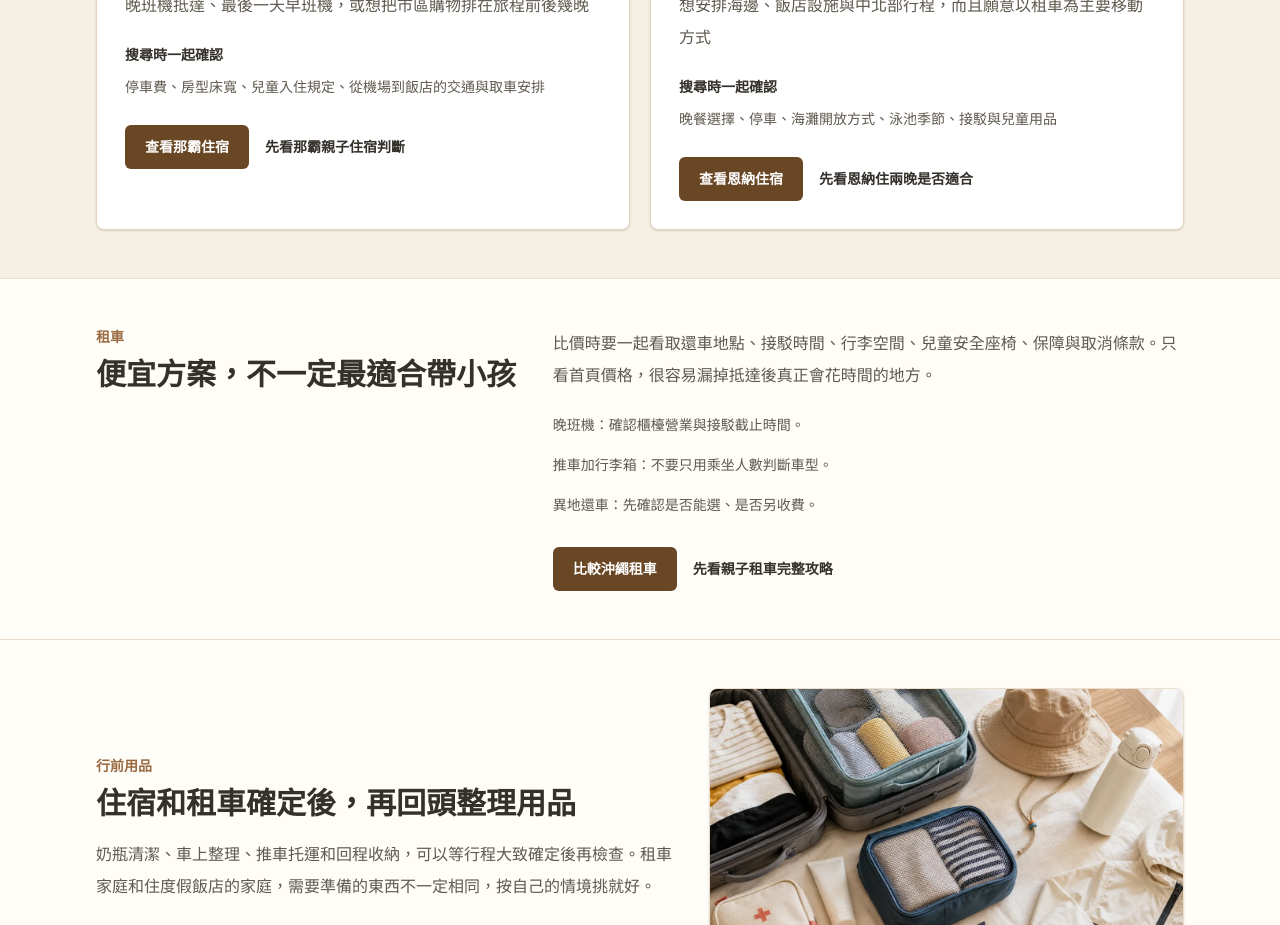
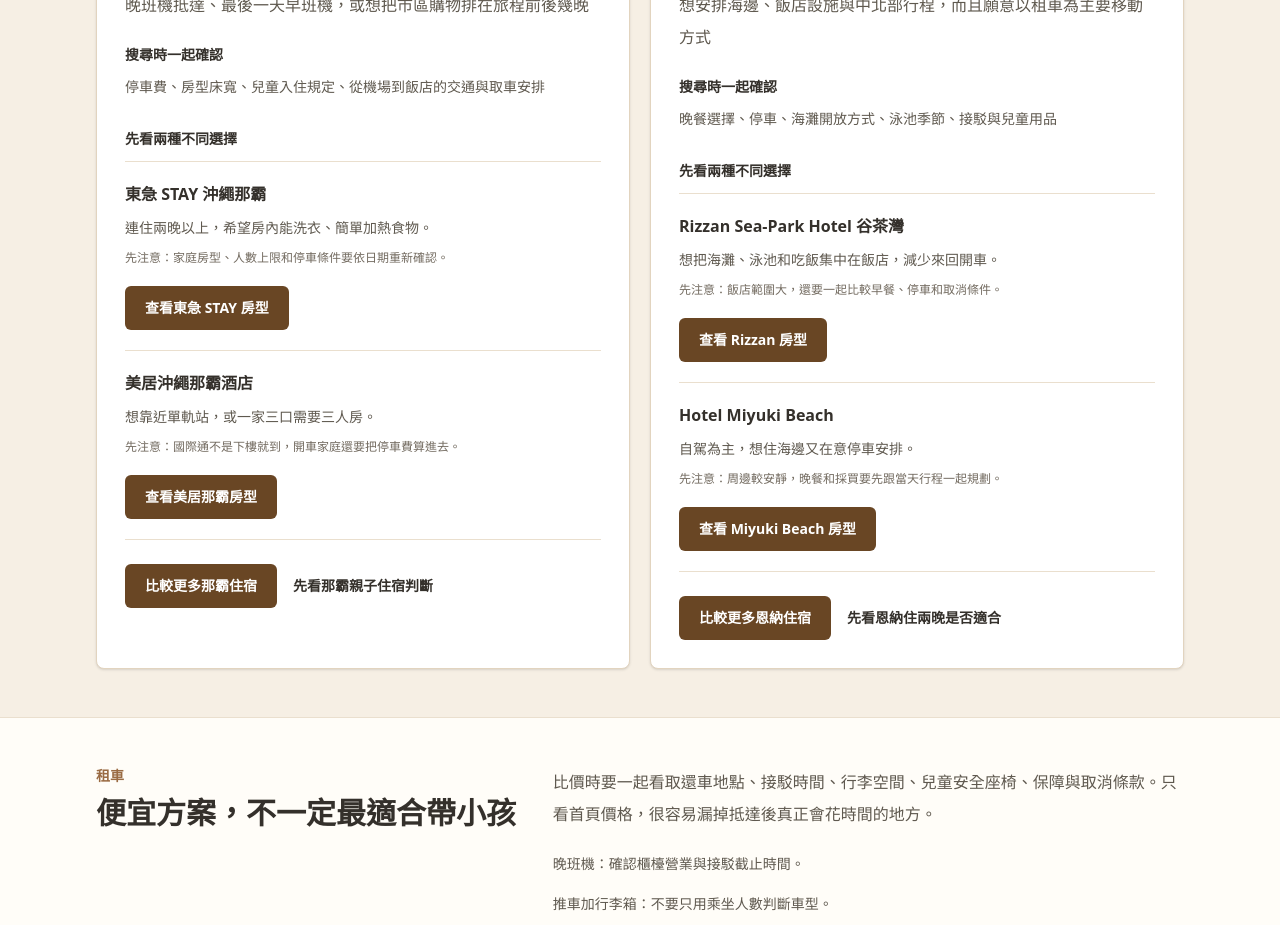
Before and after one commit to wei96-travel/okinawa-family-travel-blog, a Next.js app: page /okinawa-family-trip-booking in a window 1280 px wide. Shown: the part 1400-2325 px from the top of the page. Built offline with nearby package versions, Linux system fonts and the light colour scheme; no server answers.

Commit message:
Add hotel affiliate choices

```diff
--- a/100_Todo/plans/2026-07-26-hotel-and-emergency-product-candidates.md
+++ b/100_Todo/plans/2026-07-26-hotel-and-emergency-product-candidates.md
@@ -80,7 +80,7 @@
 
 ## 下一步
 
-- 先把 4 個已核對的 Trip.com 深層連結補進相符住宿文章與 `/okinawa-family-trip-booking`，上線前逐一測試。
+- 4 個已核對的 Trip.com 深層連結已補進相符住宿文章與 `/okinawa-family-trip-booking`，並完成手機版、追蹤代碼與 `sponsored` 屬性檢查。
 - 其餘 3 間飯店只有在文章真的需要更多選擇時才建立連結，不為了湊數增加按鈕。
 - 蝦皮繼續找「兒童攜帶式尿壺」與「凝固型拋棄式尿袋」，規格與限制核對完成後各留 2～3 個候選給使用者挑。
 - 商品連結確認後再補進 `/okinawa-family-travel-gear` 與相符文章；同一篇不要塞滿所有商品。
--- a/app/okinawa-family-trip-booking/page.tsx
+++ b/app/okinawa-family-trip-booking/page.tsx
@@ -30,7 +30,25 @@
     href:
       "https://tw.trip.com/hotels/naha-hotels-list-92573/?Allianceid=8075670&SID=305605448&trip_sub1=hub_stay_naha&trip_sub3=D18913050",
     articleHref: "/blog/naha-family-stay-guide",
-    articleLabel: "先看那霸親子住宿判斷"
+    articleLabel: "先看那霸親子住宿判斷",
+    hotels: [
+      {
+        name: "東急 STAY 沖繩那霸",
+        buttonLabel: "查看東急 STAY 房型",
+        fit: "連住兩晚以上，希望房內能洗衣、簡單加熱食物。",
+        reminder: "家庭房型、人數上限和停車條件要依日期重新確認。",
+        href:
+          "https://tw.trip.com/hotels/naha-hotel-detail-45987505/tokyu-stay-okinawa-naha/?Allianceid=8075670&SID=305605448&trip_sub1=hotel_tokyu_stay_naha&trip_sub3=D18926539"
+      },
+      {
+        name: "美居沖繩那霸酒店",
+        buttonLabel: "查看美居那霸房型",
+        fit: "想靠近單軌站，或一家三口需要三人房。",
+        reminder: "國際通不是下樓就到，開車家庭還要把停車費算進去。",
+        href:
+          "https://tw.trip.com/hotels/naha-hotel-detail-1572595/mercure-okinawa-naha/?Allianceid=8075670&SID=305605448&trip_sub1=hotel_mercure_naha&trip_sub3=D18926581"
+      }
+    ]
   },
   {
     area: "恩納",
@@ -39,7 +57,25 @@
     href:
       "https://tw.trip.com/hotels/onna-hotels-list-35725/?Allianceid=8075670&SID=305605448&trip_sub1=hub_stay_onna&trip_sub3=D18913057",
     articleHref: "/blog/onna-family-stay-guide",
-    articleLabel: "先看恩納住兩晚是否適合"
+    articleLabel: "先看恩納住兩晚是否適合",
+    hotels: [
+      {
+        name: "Rizzan Sea-Park Hotel 谷茶灣",
+        buttonLabel: "查看 Rizzan 房型",
+        fit: "想把海灘、泳池和吃飯集中在飯店，減少來回開車。",
+        reminder: "飯店範圍大，還要一起比較早餐、停車和取消條件。",
+        href:
+          "https://tw.trip.com/hotels/uruma-hotel-detail-703619/rizzan-sea-park-hotel-tancha-bay/?Allianceid=8075670&SID=305605448&trip_sub1=hotel_rizzan_onna&trip_sub3=D18926609"
+      },
+      {
+        name: "Hotel Miyuki Beach",
+        buttonLabel: "查看 Miyuki Beach 房型",
+        fit: "自駕為主，想住海邊又在意停車安排。",
+        reminder: "周邊較安靜，晚餐和採買要先跟當天行程一起規劃。",
+        href:
+          "https://tw.trip.com/hotels/onna-hotel-detail-704228/miyuki-beach-hotel-okinawa/?Allianceid=8075670&SID=305605448&trip_sub1=hotel_miyuki_onna&trip_sub3=D18926616"
+      }
+    ]
   }
 ] as const;
 
@@ -134,11 +170,31 @@
                   <p className="mt-4 text-base leading-8 text-[#5f594f]">{option.bestFor}</p>
                   <h4 className="mt-6 text-sm font-bold text-[#34302b]">搜尋時一起確認</h4>
                   <p className="mt-2 text-sm leading-7 text-[#5f594f]">{option.check}</p>
+
+                  <h4 className="mt-7 text-sm font-bold text-[#34302b]">先看兩種不同選擇</h4>
+                  <div className="mt-3 divide-y divide-[#eadfce] border-y border-[#eadfce]">
+                    {option.hotels.map((hotel) => (
+                      <div className="py-5" key={hotel.name}>
+                        <h5 className="text-base font-bold text-[#34302b]">{hotel.name}</h5>
+                        <p className="mt-2 text-sm leading-7 text-[#5f594f]">{hotel.fit}</p>
+                        <p className="mt-1 text-xs leading-6 text-[#736b60]">先注意：{hotel.reminder}</p>
+                        <div className="mt-4">
+                          <AffiliateServiceLink
+                            href={hotel.href}
+                            itemName={hotel.name}
+                            label={hotel.buttonLabel}
+                            network="Trip.com"
+                          />
+                        </div>
+                      </div>
+                    ))}
+                  </div>
+
                   <div className="mt-6 flex flex-wrap items-center gap-4">
                     <AffiliateServiceLink
                       href={option.href}
                       itemName={`${option.area}飯店列表`}
-                      label={`查看${option.area}住宿`}
+                      label={`比較更多${option.area}住宿`}
                       network="Trip.com"
                     />
                     <Link
--- a/content/blog/first-okinawa-where-to-stay.md
+++ b/content/blog/first-okinawa-where-to-stay.md
@@ -2,7 +2,7 @@
 title: "第一次去沖繩住哪裡？北部、中部、南部怎麼選"
 description: "第一次帶孩子去沖繩，住宿區域先不用追求完美。先用天數、移動距離、晚餐和孩子作息來選，通常會比只看海景更安心。"
 date: "2026-07-02"
-updated: "2026-07-25"
+updated: "2026-07-26"
 category: "沖繩住宿"
 tags: ["沖繩住宿", "親子旅遊", "第一次去沖繩"]
 ---
@@ -72,15 +72,20 @@
 
 區域決定後，再把實際入住日期、人數和孩子年齡放進訂房平台看空房。這時不要只看首頁顯示的最低價，要一起核對房間大小、兒童入住規則、早餐、停車和取消條件。
 
-如果第一晚或最後一晚打算住那霸，可以先用[那霸飯店列表查看當天的房型與空房](https://tw.trip.com/hotels/naha-hotels-list-92573/?Allianceid=8075670&SID=305605448&trip_sub1=blog_first_stay_naha&trip_sub3=D18913050)，再回飯店官網確認接駁、停車與兒童用品。訂房平台適合拿來比較，不適合取代最後一次條件確認。
+如果第一晚或最後幾晚打算住那霸，可以先從自己的需求挑，不用一開始就看幾十間：
 
-> 上方是 Trip.com 聯盟連結。若你透過連結完成預訂，本站可能取得分潤，但不會增加你的訂房價格。房價、房型與規定可能變動，請以訂房頁面和飯店官網為準。
+- 連住兩晚以上，希望房內能洗衣、簡單加熱食物，可以先看[東急 STAY 沖繩那霸的房型](https://tw.trip.com/hotels/naha-hotel-detail-45987505/tokyu-stay-okinawa-naha/?Allianceid=8075670&SID=305605448&trip_sub1=hotel_tokyu_stay_naha&trip_sub3=D18926539)。家庭房型、人數上限和停車條件要依日期確認。
+- 想靠近單軌站，或一家三口需要三人房，可以先看[美居沖繩那霸酒店的房型](https://tw.trip.com/hotels/naha-hotel-detail-1572595/mercure-okinawa-naha/?Allianceid=8075670&SID=305605448&trip_sub1=hotel_mercure_naha&trip_sub3=D18926581)。國際通不是下樓就到，開車家庭也要把停車費算進去。
+
+兩間都不符合，再用[那霸飯店列表查看同一天的其他選擇](https://tw.trip.com/hotels/naha-hotels-list-92573/?Allianceid=8075670&SID=305605448&trip_sub1=blog_first_stay_naha&trip_sub3=D18913050)。訂房平台適合比較，不適合取代最後一次條件確認。
+
+> 上方含 Trip.com 聯盟連結。若你透過連結完成預訂，本站可能取得分潤，但不會增加你的訂房價格。房價、房型與規定可能變動，請以訂房頁面和飯店官網為準。
 
 ## 資料來源與更新時間
 
-本文不是實住心得，而是依照沖繩本島區域位置、官方旅遊資料與家庭旅行需求整理。區域介紹參考 [VISIT OKINAWA JAPAN 沖繩本島介紹](https://visitokinawajapan.com/destinations/okinawa-main-island/)，交通方式參考 [VISIT OKINAWA JAPAN Getting Around Okinawa](https://visitokinawajapan.com/plan-your-trip/getting-around-okinawa/)，住宿分類與設施提醒參考 [VISIT OKINAWA JAPAN Accommodations](https://visitokinawajapan.com/plan-your-trip/accommodations/)。
+本文不是實住心得，而是依照沖繩本島區域位置、官方旅遊資料與家庭旅行需求整理。區域介紹參考 [VISIT OKINAWA JAPAN 沖繩本島介紹](https://visitokinawajapan.com/destinations/okinawa-main-island/)，交通方式參考 [VISIT OKINAWA JAPAN Getting Around Okinawa](https://visitokinawajapan.com/plan-your-trip/getting-around-okinawa/)，住宿分類與設施提醒參考 [VISIT OKINAWA JAPAN Accommodations](https://visitokinawajapan.com/plan-your-trip/accommodations/)。指定飯店的房型與設備，另參考[東急 STAY 沖繩那霸客房資訊](https://www.tokyustay.co.jp/hotel/ON/room/)與[美居沖繩那霸酒店官方資訊](https://all.accor.com/hotel/8725/index.en.shtml)。
 
-最後更新：2026 年 7 月 25 日。實際飯店設施、停車規定、接駁與費用請以飯店官網為準。
+最後更新：2026 年 7 月 26 日。實際飯店設施、停車規定、接駁與費用請以飯店官網為準。
 
 ## 下一步閱讀
 
--- a/content/blog/onna-family-stay-guide.md
+++ b/content/blog/onna-family-stay-guide.md
@@ -2,7 +2,7 @@
 title: "恩納村適合家庭住嗎？海邊飯店值得住兩晚嗎"
 description: "恩納村有沖繩西海岸的度假感，也方便安排中北部行程。帶孩子住幾晚、是否需要自駕，以及訂房前該確認什麼，一次整理。"
 date: "2026-07-09"
-updated: "2026-07-25"
+updated: "2026-07-26"
 category: "沖繩住宿"
 tags: ["恩納村住宿", "沖繩住宿", "親子飯店"]
 ---
@@ -99,17 +99,24 @@
 
 恩納村飯店的房型、餐食和取消條件差很多。比價時要用同一組日期與入住人數，並把孩子年齡填完整，再比較房間大小、早餐是否包含兒童、停車費和取消期限。
 
-可以先從[恩納村飯店列表查看當天的房型與空房](https://tw.trip.com/hotels/onna-hotels-list-35725/?Allianceid=8075670&SID=305605448&trip_sub1=blog_onna_stay&trip_sub3=D18913057)，篩出兩三間後，再回各飯店官網核對泳池、海灘、接駁和兒童用品。這樣比只看一個漂亮價格更接近最後實際要付的費用。
+可以先用住宿方式分成兩種：
 
-> 上方是 Trip.com 聯盟連結。若你透過連結完成預訂，本站可能取得分潤，但不會增加你的訂房價格。房價、房型與規定可能變動，請以訂房頁面和飯店官網為準。
+- 想把海灘、泳池和吃飯集中在飯店，減少來回開車，可以先看[Rizzan Sea-Park Hotel 谷茶灣的房型](https://tw.trip.com/hotels/uruma-hotel-detail-703619/rizzan-sea-park-hotel-tancha-bay/?Allianceid=8075670&SID=305605448&trip_sub1=hotel_rizzan_onna&trip_sub3=D18926609)。飯店範圍較大，早餐、停車和取消條件也要一起比較。
+- 自駕為主，想住海邊又在意停車安排，可以先看[Hotel Miyuki Beach 的房型](https://tw.trip.com/hotels/onna-hotel-detail-704228/miyuki-beach-hotel-okinawa/?Allianceid=8075670&SID=305605448&trip_sub1=hotel_miyuki_onna&trip_sub3=D18926616)。周邊較安靜，晚餐和採買要先跟當天行程一起規劃。
+
+兩種都不符合，再從[恩納村飯店列表查看同一天的其他選擇](https://tw.trip.com/hotels/onna-hotels-list-35725/?Allianceid=8075670&SID=305605448&trip_sub1=blog_onna_stay&trip_sub3=D18913057)，篩出兩三間後，再回各飯店官網核對泳池、海灘、接駁和兒童用品。
+
+> 上方含 Trip.com 聯盟連結。若你透過連結完成預訂，本站可能取得分潤，但不會增加你的訂房價格。房價、房型與規定可能變動，請以訂房頁面和飯店官網為準。
 
 ## 資料來源與更新時間
 
-本文依據官方公開資料、地理位置與家庭旅行需求整理，不是實住或受邀住宿心得。飯店設施、餐廳營業時間、交通班次與海灘開放情況可能調整，預訂前請再以業者公告為準。最後更新：2026 年 7 月 25 日。
+本文依據官方公開資料、地理位置與家庭旅行需求整理，不是實住或受邀住宿心得。飯店設施、餐廳營業時間、交通班次與海灘開放情況可能調整，預訂前請再以業者公告為準。最後更新：2026 年 7 月 26 日。
 
 - [恩納村官方網站：觀光、海灘與住宿資訊](https://www.vill.onna.okinawa.jp/about/information/)
 - [Visit Okinawa Japan：沖繩租車與駕駛資訊](https://visitokinawajapan.com/plan-your-trip/getting-around-okinawa/rental-vehicles-in-okinawa/)
 - [沖繩美麗海水族館：交通與停車資訊](https://churaumi.okinawa/en/guide/access/)
+- [Rizzan Sea-Park Hotel 谷茶灣：飯店與客房資訊](https://www.rizzan.co.jp/)
+- [Hotel Miyuki Beach：飯店與交通資訊](https://hotel-miyuki.jp/miyuki/summary)
 
 ## 接著讀
 
```
Also changed, not shown: 1 other file (tests, documents, lock files or other folders).
